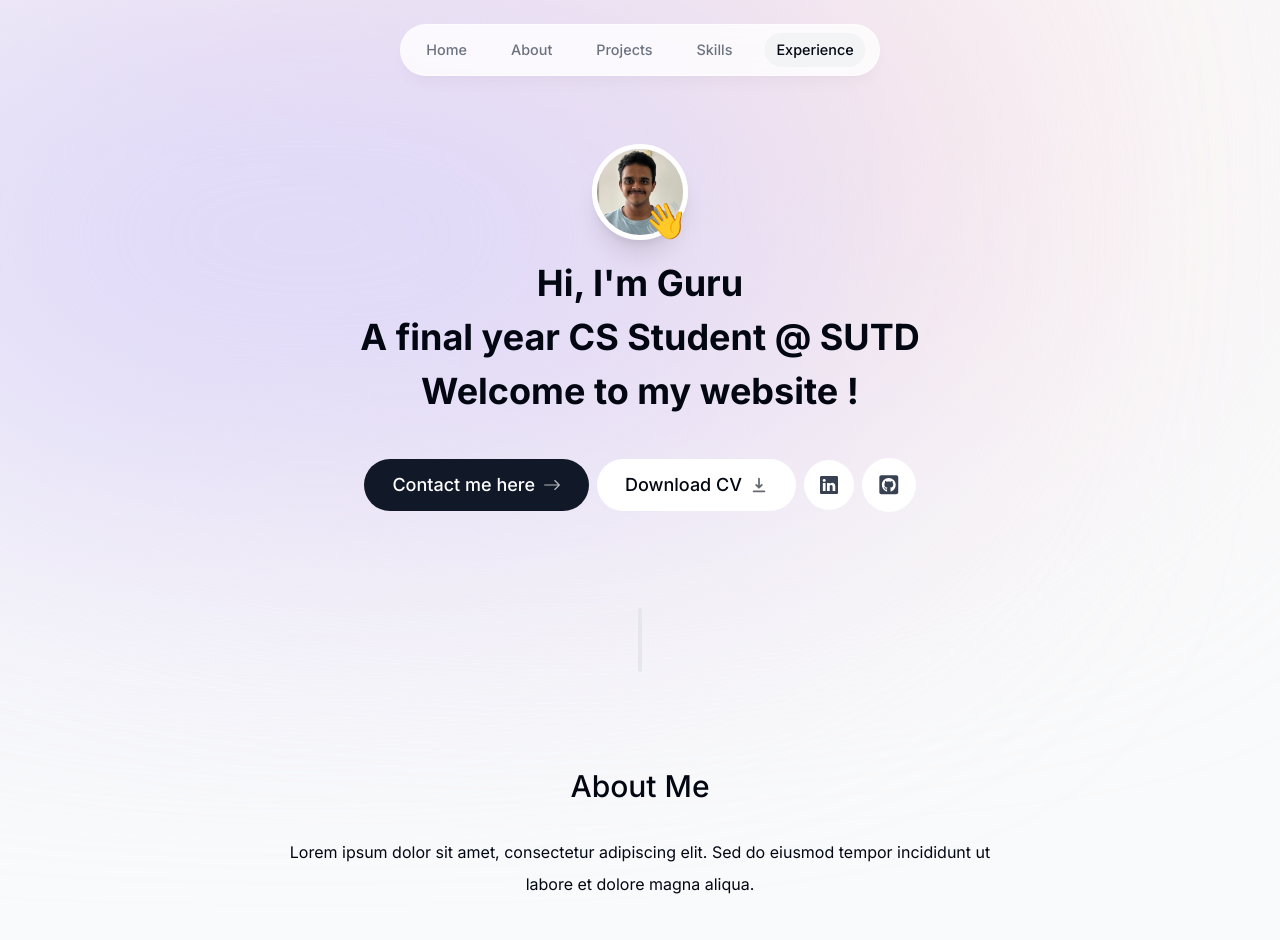
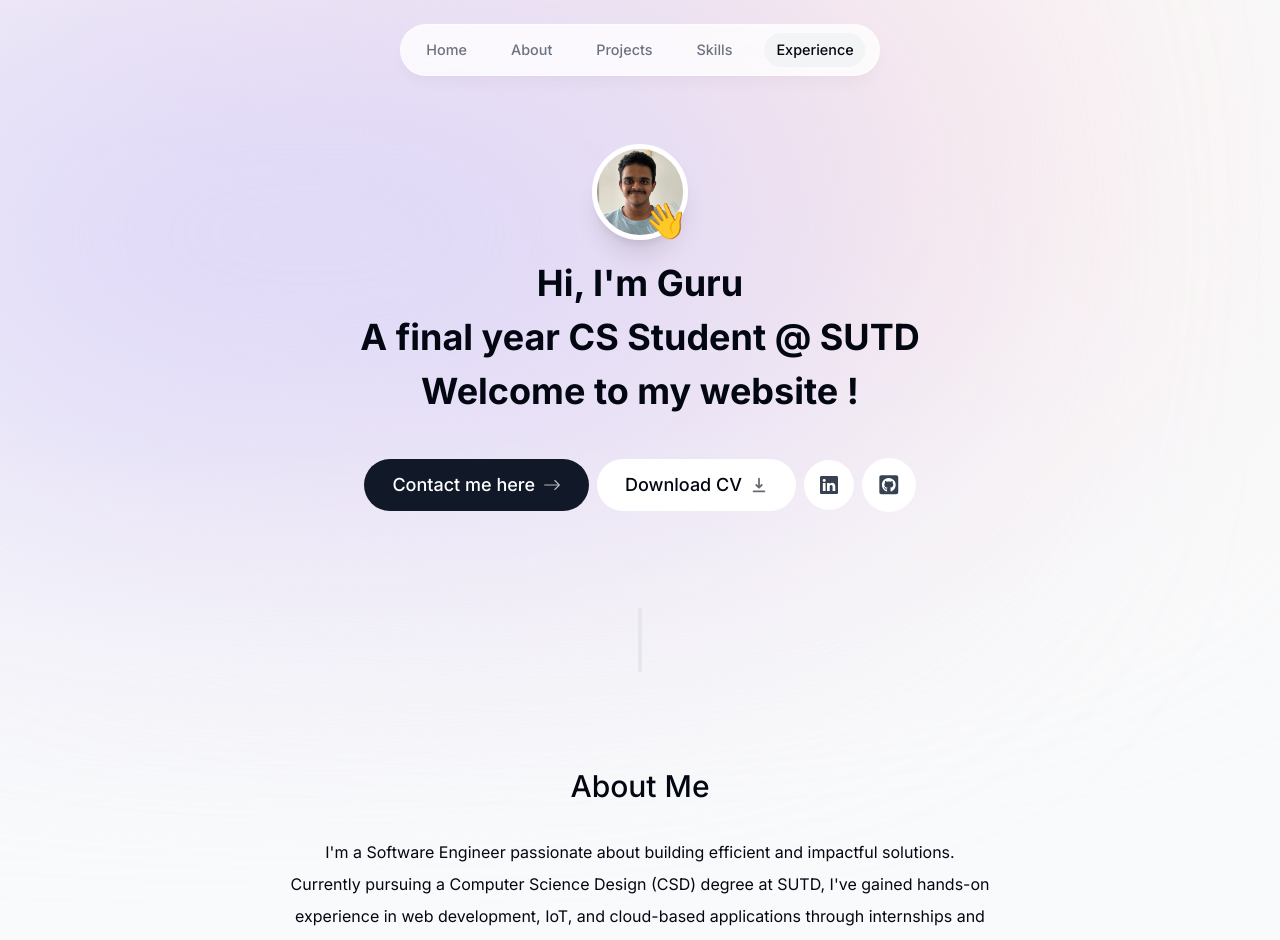
Before and after one commit to Collaboration95/Personal-Website, a Next.js app: page / in a window 1280 px wide. Shown: the top 940 px of the page. Built offline with nearby package versions, Linux system fonts and the light colour scheme.

Commit message:
Updated About theme :

```diff
--- a/components/about.tsx
+++ b/components/about.tsx
@@ -8,7 +8,7 @@ export default function About() {
 
   return (
     <motion.section
-      className="scroll-mt-40 mb-28 max-w-[45rem] text-center leading-8 sm:mb-40"
+      className="scroll-mt-40 mb-28 max-w-[47rem] text-center leading-8 sm:mb-40"
       initial={{ opacity: 0, y: 100 }}
       animate={{ opacity: 1, y: 0 }}
       transition={{ delay: 0.175 }}
@@ -17,8 +17,12 @@ export default function About() {
     >
       <h2 className="text-3xl font-medium capitalize mb-8">About me</h2>
       <p>
-        Lorem ipsum dolor sit amet, consectetur adipiscing elit. Sed do eiusmod
-        tempor incididunt ut labore et dolore magna aliqua.
+      I&apos;m a Software Engineer passionate about building efficient and impactful solutions.
+      <br />
+       Currently pursuing a Computer Science Design (CSD) degree at SUTD, I&apos;ve gained hands-on experience in web development, IoT, and cloud-based applications through internships and personal projects.
+    <br />
+I love tackling challenging problems and constantly learning new technologies to improve my skills. When I&apos;m not coding, I enjoy listening to classical music and powerlifting.
+
       </p>
     </motion.section>
   );
```
